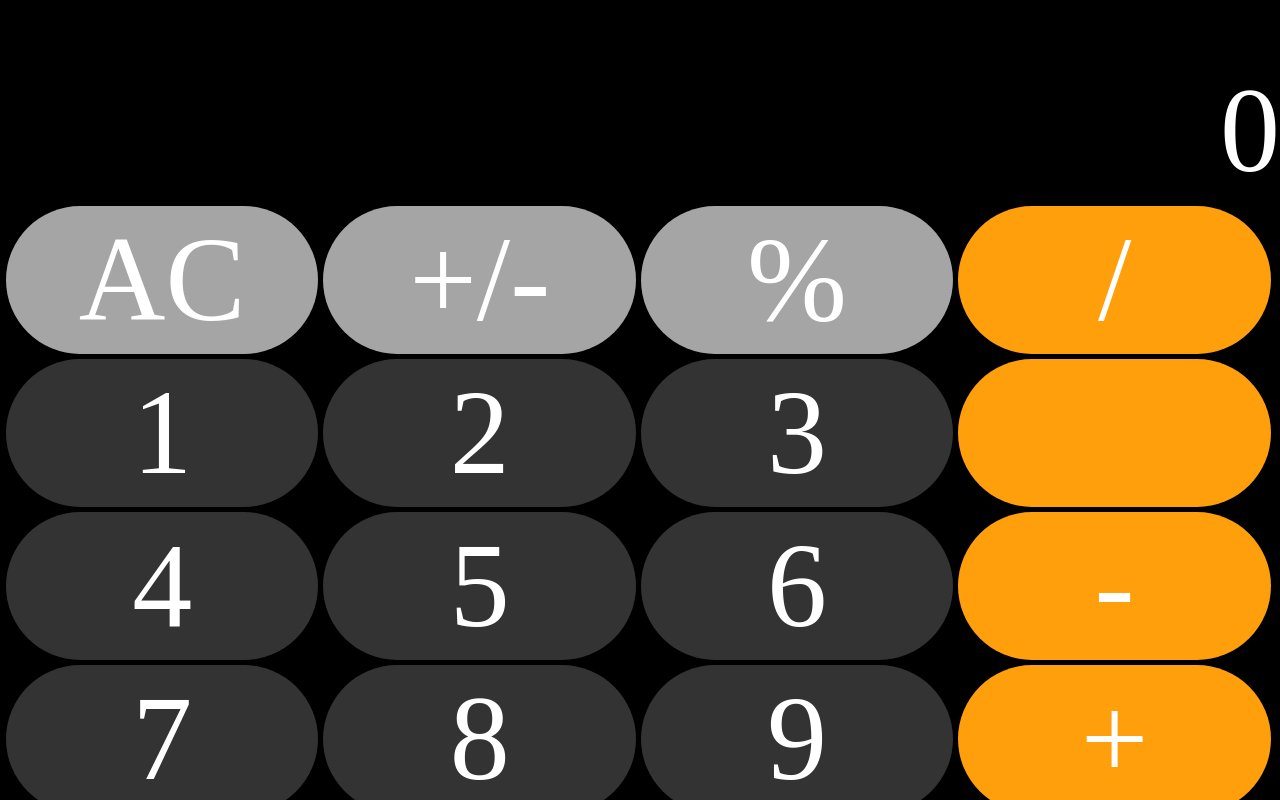
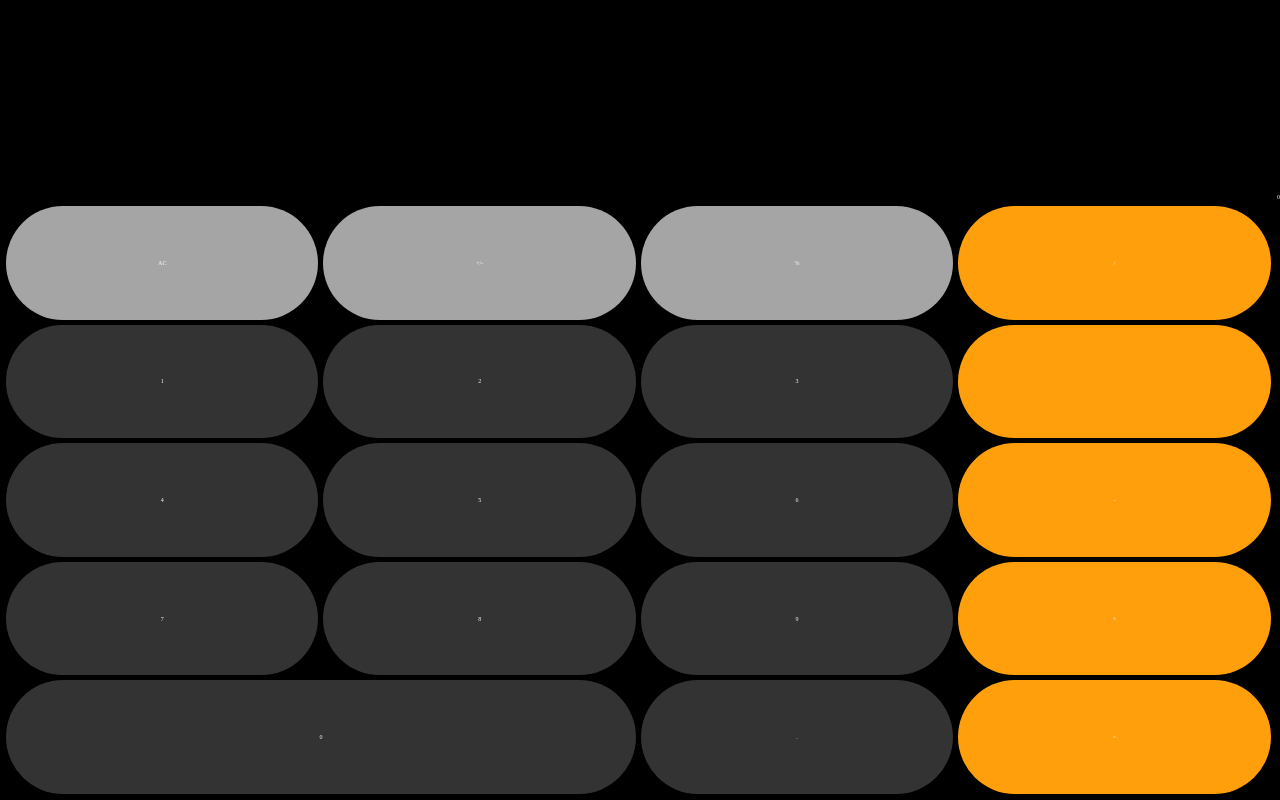
Before and after one commit to swamy3697/iPhone-Calculator, a plain HTML site: page index.html in a window 1280 px wide. Drawn offline with Linux system fonts and the light colour scheme.

Commit message:
Update index.html

```diff
--- a/index.html
+++ b/index.html
@@ -54,7 +54,7 @@ p{
 	bottom: 0;
 	margin:0;
 	padding:0;
-	font-size: 120px;
+	font-size: 15%;
 	color: white;
 
 
@@ -74,7 +74,7 @@ margin:0;
 	background-color: black;
 	border-radius:150px;
 	color: white;
-	font-size: 120px;
+	font-size: 15%;
 	margin: 5px;
 	padding: 5px;
 }
```
